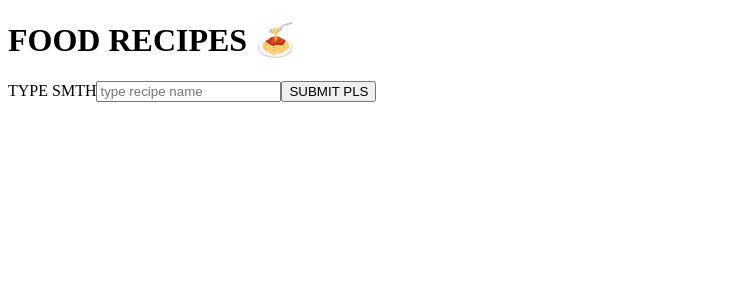
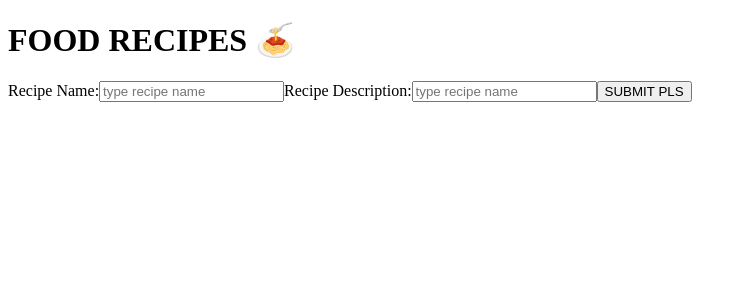
Before and after one commit to MOONYROS/js-react-cookbook, a React (Vite) app: page / in a window 1280 px wide. Shown: the top 300 px of the page, without its empty margins (0-747 px from the left). Built offline with nearby package versions, Linux system fonts and the light colour scheme.

Commit message:
changed names and added input

```diff
--- a/src/App.jsx
+++ b/src/App.jsx
@@ -18,7 +18,7 @@ export default function App() {
 
             <SubmitForm onFormSubmit={handleFormSubmit} />
             {recipeNames.map((name, index) => {
-                return <TestComponent key={index} recipeNames={name} />;
+                return <TestComponent key={index} recipeName={name} />;
             })}
         </>
     );
--- a/src/components/SubmitForm.jsx
+++ b/src/components/SubmitForm.jsx
@@ -10,12 +10,21 @@ export default function SubmitForm({ onFormSubmit }) {
 
     return (
         <form onSubmit={handleSubmit}>
-            <label htmlFor="inputField">TYPE SMTH</label>
+            <label htmlFor="nameField">Recipe Name:</label>
             <input
-                id="inputField"
-                name="inputField"
+                id="nameField"
+                name="nameField"
                 placeholder="type recipe name"
                 type="text"
+                required
+            />
+            <label htmlFor="nameField">Recipe Description:</label>
+            <input
+                id="decriptionField"
+                name="decriptionField"
+                placeholder="type recipe name"
+                type="text"
+                required
             />
             <button type="submit">SUBMIT PLS</button>
         </form>
--- a/src/components/TestComponent.jsx
+++ b/src/components/TestComponent.jsx
@@ -1,5 +1,10 @@
 import React from "react";
 
-export default function TestComponent({ recipeNames }) {
-    return <h3>{recipeNames}</h3>;
+export default function TestComponent({ recipeName, description }) {
+    return (
+        <>
+            <h3>{recipeName}</h3>
+            <p>{description}</p>
+        </>
+    );
 }
```
